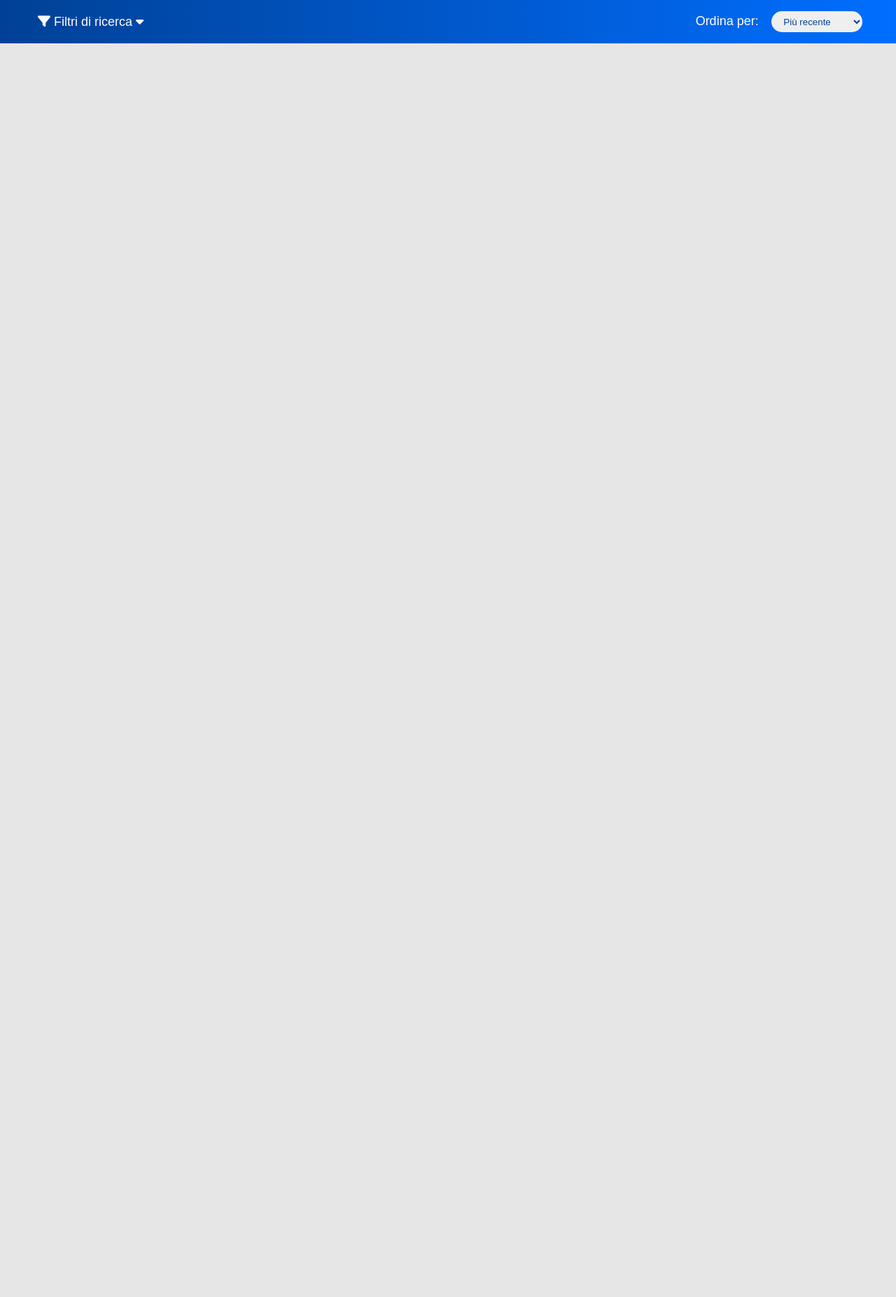
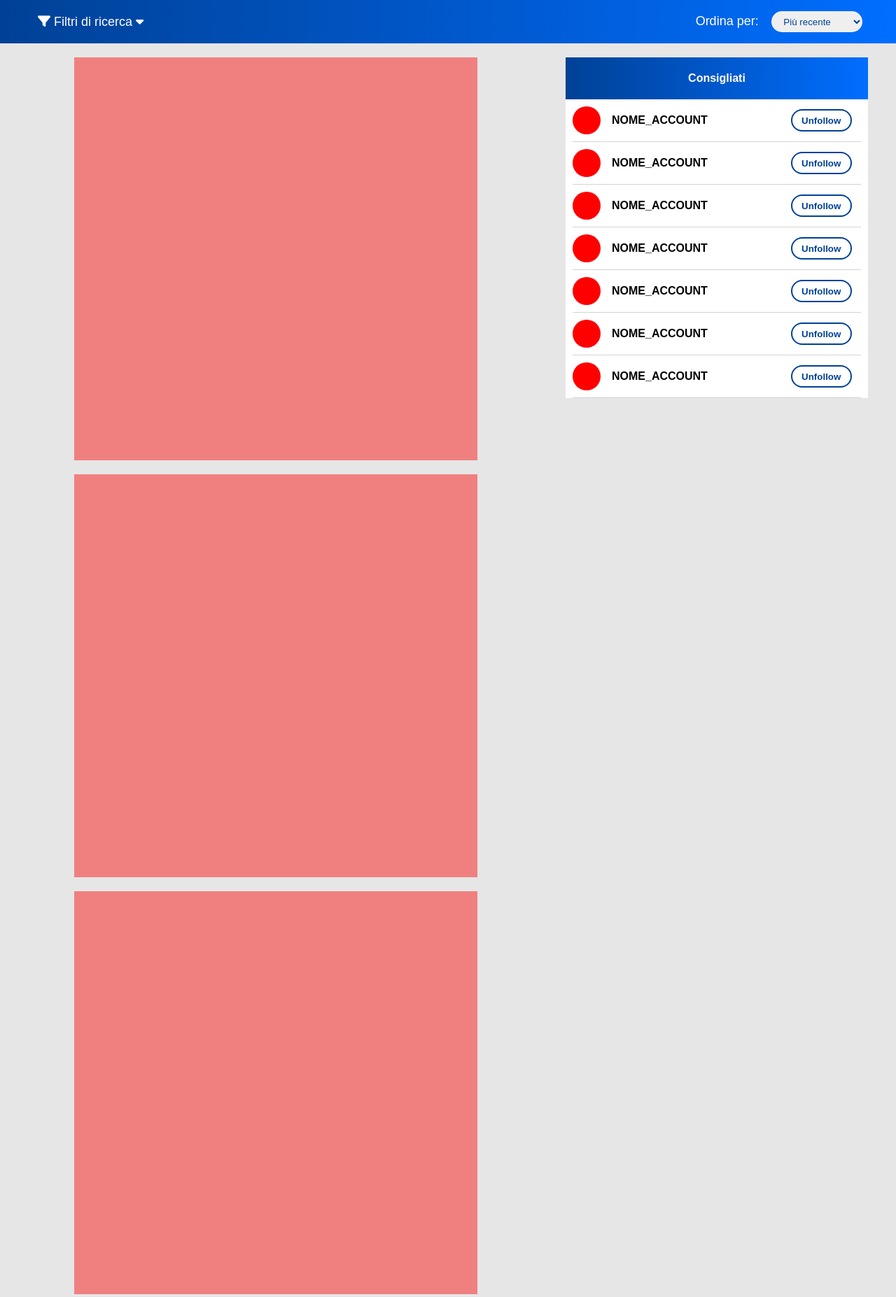
Before and after one commit to GabriRota/DeckShow, a Django app: page /perTe/ in a window 1280 px wide. Shown: the part 70-1924 px from the top of the page at 70% size. Before the commit the page ends 132 px from the top, so only its background shows below. Run offline with Django 5.2, Linux system fonts and the light colour scheme.

Commit message:
Cambiamenti pagine perTe

```diff
--- a/static/css/home.css
+++ b/static/css/home.css
@@ -41,7 +41,7 @@
 
 .inserzione{
     text-align: left;
-    height: 410px;
+    height: 432px;
     background-color: white;
 }
 
--- a/static/css/perTe.css
+++ b/static/css/perTe.css
@@ -29,3 +29,111 @@
     border: none;
     color: rgb(0, 65, 150);
 }
+
+.sidebar{
+    width: 432px;
+    margin: 0 20px 0px 20px;
+    height: fit-content;
+    background-color: white;
+}
+
+.consigliati{
+    background: linear-gradient(90deg,rgb(0, 65, 150), rgb(0, 110, 255));
+    width: 100%;
+    height: 60px;
+    display: flex;
+    align-items: center;
+    justify-content: center;
+    font-weight: 600;
+    color: white;
+}
+
+.account{
+    display: flex;
+    align-items: center;
+    margin: 10px 10px 0px 10px;
+    padding-bottom: 10px;
+    border-bottom: 1px solid lightgray;
+    position: relative;
+}
+
+.account a{
+    display: flex;
+    align-items: center;
+    text-decoration: none;
+}
+
+.img-profilo{
+    height: 40px;
+    width: 40px;
+    border-radius: 50%;
+    background-color: red;
+}
+
+.acc-name{
+    margin: 0px;
+    margin-left: 1em;
+    font-weight: 600;
+    color: black;
+}
+
+.account button{
+    position: absolute;
+    right: 0;
+    margin-right: 1em;
+    padding: 0.5em 1em;
+    border: 2px solid rgb(0, 65, 150);
+    background-color: white;
+    border-radius: 100px;
+    color: rgb(0, 65, 150);
+    font-weight: 600;
+}
+
+.layout{
+    display: flex;
+    margin: 20px;
+}
+
+.inserzioni-container{
+    flex: 1;
+    display: flex;
+    flex-direction: column;
+    gap: 20px;
+    margin-right: 20px;
+    align-items: center;
+
+}
+
+.inserzione{
+    background-color: lightcoral;
+    width: 576px;
+    aspect-ratio: 1 / 1;
+}
+
+
+
+
+
+
+@media screen and (max-width: 1050px) {
+    .layout {
+      flex-direction: column;
+    }
+
+    .sidebar {
+      width: 100%;
+      margin: 20px 0 0 0;
+    }
+
+    .inserzioni-container {
+      margin-right: 0;
+    }
+
+    .inserzione{
+        width: 100%;
+        max-width: 576px;
+        min-width: 432px;
+
+    }
+
+  }
--- a/templates/perTe.html
+++ b/templates/perTe.html
@@ -50,7 +50,8 @@
         </select>
     </div>
     </div>
-    <div class="grid-container">
+    <main class="layout">
+      <div class="inserzioni-container">
         <div class="inserzione"></div>
         <div class="inserzione"></div>
         <div class="inserzione"></div>
@@ -61,6 +62,59 @@
         <div class="inserzione"></div>
         <div class="inserzione"></div>
       </div>
+      <div class="sidebar">
+        <div class="consigliati">Consigliati</div>
+        <div class="account">
+          <a href="">
+            <div class="img-profilo"></div>
+            <p class="acc-name">NOME_ACCOUNT</p>
+          </a>
+          <button>Unfollow</button>
+        </div>
+        <div class="account">
+          <a href="">
+            <div class="img-profilo"></div>
+            <p class="acc-name">NOME_ACCOUNT</p>
+          </a>
+          <button>Unfollow</button>
+        </div>
+        <div class="account">
+          <a href="">
+            <div class="img-profilo"></div>
+            <p class="acc-name">NOME_ACCOUNT</p>
+          </a>
+          <button>Unfollow</button>
+        </div>
+        <div class="account">
+          <a href="">
+            <div class="img-profilo"></div>
+            <p class="acc-name">NOME_ACCOUNT</p>
+          </a>
+          <button>Unfollow</button>
+        </div>
+        <div class="account">
+          <a href="">
+            <div class="img-profilo"></div>
+            <p class="acc-name">NOME_ACCOUNT</p>
+          </a>
+          <button>Unfollow</button>
+        </div>
+        <div class="account">
+          <a href="">
+            <div class="img-profilo"></div>
+            <p class="acc-name">NOME_ACCOUNT</p>
+          </a>
+          <button>Unfollow</button>
+        </div>
+        <div class="account">
+          <a href="">
+            <div class="img-profilo"></div>
+            <p class="acc-name">NOME_ACCOUNT</p>
+          </a>
+          <button>Unfollow</button>
+        </div>
+    </div>
+    </main>
     <script src="https://cdn.jsdelivr.net/npm/bootstrap@5.3.3/dist/js/bootstrap.bundle.min.js" integrity="sha384-YvpcrYf0tY3lHB60NNkmXc5s9fDVZLESaAA55NDzOxhy9GkcIdslK1eN7N6jIeHz" crossorigin="anonymous"></script>
   </body>
 </html>
```
Also changed, not shown: static/css/profile.css (+27 -0 lines), templates/index.html (+1 -8 lines), db.sqlite3. Lines whose indentation alone changed are shown as unchanged.
